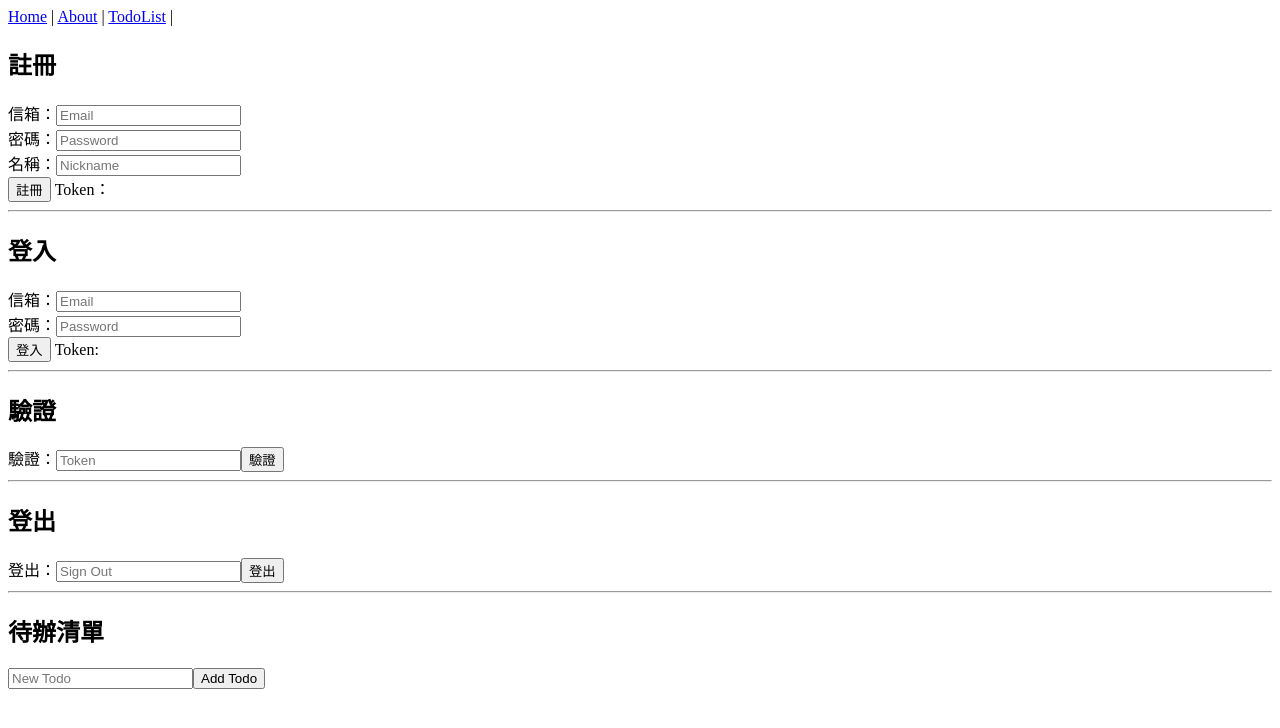
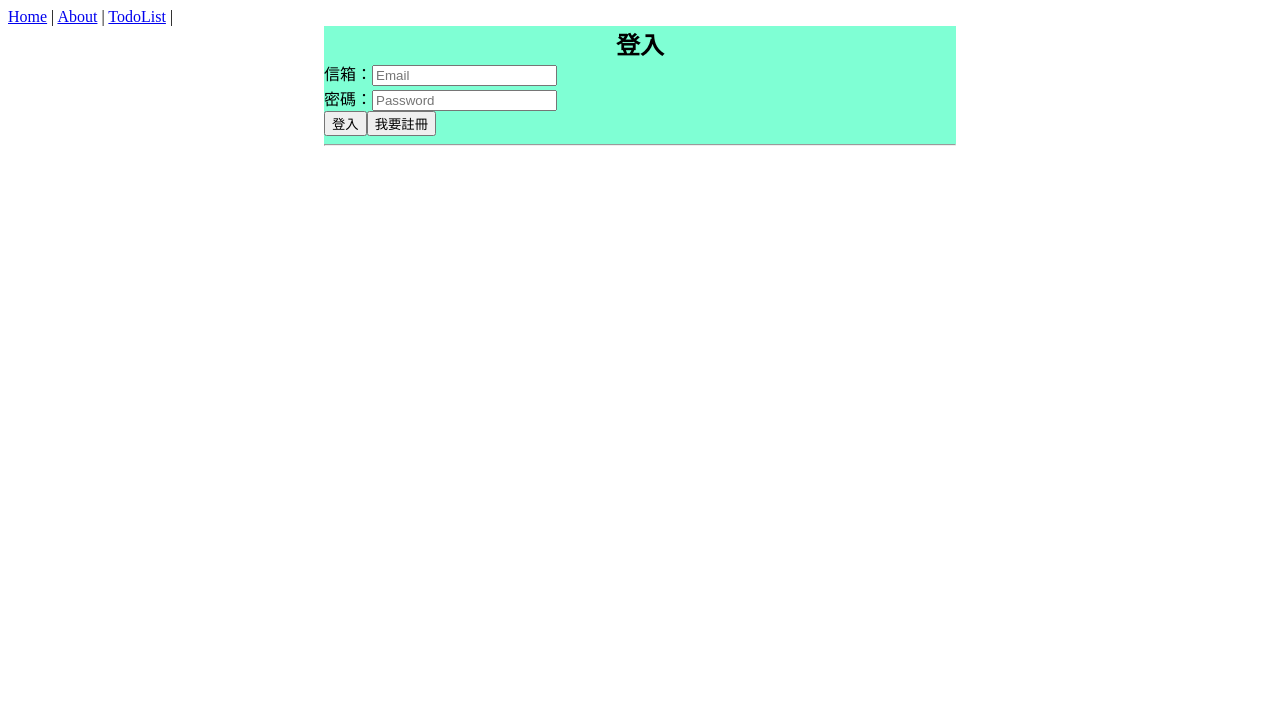
Before and after one commit to RenHuang-Huang/2024-vue-week2, a Vue app: page /todolist in a window 1280 px wide. Shown: the top 728 px of the page. Built offline with nearby package versions, Linux system fonts and the light colour scheme.

Commit message:
update css

```diff
--- a/src/views/TodolistView.vue
+++ b/src/views/TodolistView.vue
@@ -1,4 +1,7 @@
 <template>
+  <!-- 註冊 -->
+  <template v-if="pageRegestStatus">
+    <div class="page">
       <h2>註冊</h2>
       <label for="Email">信箱：</label>
       <input type="email" name="Email" placeholder="Email" v-model="regestEmail" />
@@ -10,9 +13,15 @@
       <input type="text" name="Nickname" placeholder="Nickname" v-model="regestNickname" />
       <br />
       <button type="button" v-on:click="regest">註冊</button>
-  Token：{{ regestToken }}
+      <button type="button" v-on:click="switchPage">我要登入</button>
+      <!-- Token：{{ regestToken }} -->
       <hr />
+    </div>
+  </template>
 
+  <!-- 登入 -->
+  <template v-if="pageLoginStatus">
+    <div class="page">
       <h2>登入</h2>
       <label for="email">信箱：</label>
       <input type="text" name="email" placeholder="Email" v-model="loginEmail" />
@@ -21,9 +30,10 @@
       <input type="password" name="password" placeholder="Password" v-model="loginPassword" />
       <br />
       <button type="button" v-on:click="login">登入</button>
-  Token:{{ loginToken }}
+      <button type="button" v-on:click="switchPage">我要註冊</button>
+      <!-- Token:{{ loginToken }} -->
       <hr />
-
+      <!--
       <h2>驗證</h2>
       <label for="token">驗證：</label>
       <input type="text" name="token" placeholder="Token" v-model="checkoutToken" />
@@ -38,11 +48,18 @@
       <button type="button" v-on:click="signOut">登出</button>
       <br />
       <p v-if="signOutStatus">{{ signOutStatus }}</p>
-  <hr />
-
+      <hr /> -->
+    </div>
+  </template>
+  <!-- 待辦清單 -->
+  <template v-if="pageTodoStatus">
+    <div class="page">
       <h2>待辦清單</h2>
+      <label for="newtodo">新增待辦：</label>
       <input type="text" name="newtodo" placeholder="New Todo" v-model="newTodo" />
       <button type="button" v-on:click="addTodo">Add Todo</button>
+      <br />
+      <h3>待辦事項：</h3>
       <ul>
         <li v-for="todo in todos" v-bind:key="todo.id">
           {{ todo.content }} | {{ todo.status ? '已完成' : '未完成' }}
@@ -52,11 +69,15 @@
           <button type="button" v-on:click="onFinished(todo.id)">更新狀態</button>
         </li>
       </ul>
+      <hr />
+      <button type="button" v-on:click="signOut2" class="center">登出</button>
+    </div>
+  </template>
 </template>
 
 <script setup>
 import axios from 'axios'
-import { ref } from 'vue'
+import { onMounted, ref } from 'vue'
 const apiUrl = 'https://todolist-api.hexschool.io'
 
 const regestEmail = ref('')
@@ -76,6 +97,10 @@ const signOutToken = ref('')
 const signOutStatus = ref('')
 
 const newTodo = ref('')
+
+const pageLoginStatus = ref(true)
+const pageRegestStatus = ref(false)
+const pageTodoStatus = ref(false)
 const regest = async () => {
   try {
     await axios
@@ -86,6 +111,7 @@ const regest = async () => {
       })
       .then((res) => {
         console.log(res.data)
+        alert('註冊成功')
         regestEmail.value = ''
         regestPassword.value = ''
         regestNickname.value = ''
@@ -97,7 +123,6 @@ const regest = async () => {
 }
 
 const login = async () => {
-  // console.log('login')
   try {
     await axios
       .post(`${apiUrl}/users/sign_in`, {
@@ -109,7 +134,9 @@ const login = async () => {
         loginEmail.value = ''
         loginPassword.value = ''
         loginToken.value = res.data.token
+        document.cookie = `todolistToken=${res.data.token}`
         getTodo()
+        switchTodoPage()
       })
   } catch (error) {
     console.log(error)
@@ -153,6 +180,24 @@ const signOut = async () => {
   }
 }
 
+const signOut2 = async () => {
+  try {
+    const config = {
+      headers: {
+        Authorization: loginToken.value
+      }
+    }
+    await axios.post(`${apiUrl}/users/sign_out`, {}, config).then((res) => {
+      signOutStatus.value = res.data.message
+      console.log(res.data)
+      pageTodoStatus.value = false
+      pageLoginStatus.value = true
+    })
+  } catch (error) {
+    console.log(error)
+    signOutStatus.value = error.response.data.message
+  }
+}
 const addTodo = async () => {
   if (!newTodo.value) return alert('請輸入待辦事項')
   if (!loginToken.value) return alert('請先登入')
@@ -246,4 +291,42 @@ const onFinished = async (id) => {
     console.log(error)
   }
 }
+
+const myCookie = document.cookie.replace(
+  /(?:(?:^|.*;\s*)todolistToken\s*\=\s*([^;]*).*$)|^.*$/,
+  '$1'
+)
+
+const switchPage = () => {
+  pageLoginStatus.value = !pageLoginStatus.value
+  pageRegestStatus.value = !pageRegestStatus.value
+}
+const switchTodoPage = () => {
+  pageLoginStatus.value = false
+  pageRegestStatus.value = false
+  pageTodoStatus.value = true
+}
+onMounted(() => {
+  if (myCookie) {
+    loginToken.value = myCookie
+    switchTodoPage()
+    getTodo()
+  }
+})
 </script>
+
+<style>
+h2 {
+  margin: 0;
+  text-align: center;
+}
+.page {
+  margin: 0 auto;
+  width: 50%;
+  background-color: aquamarine;
+}
+.center {
+  display: block;
+  margin: 0 auto;
+}
+</style>
```
Lines whose indentation alone changed are shown as unchanged.
